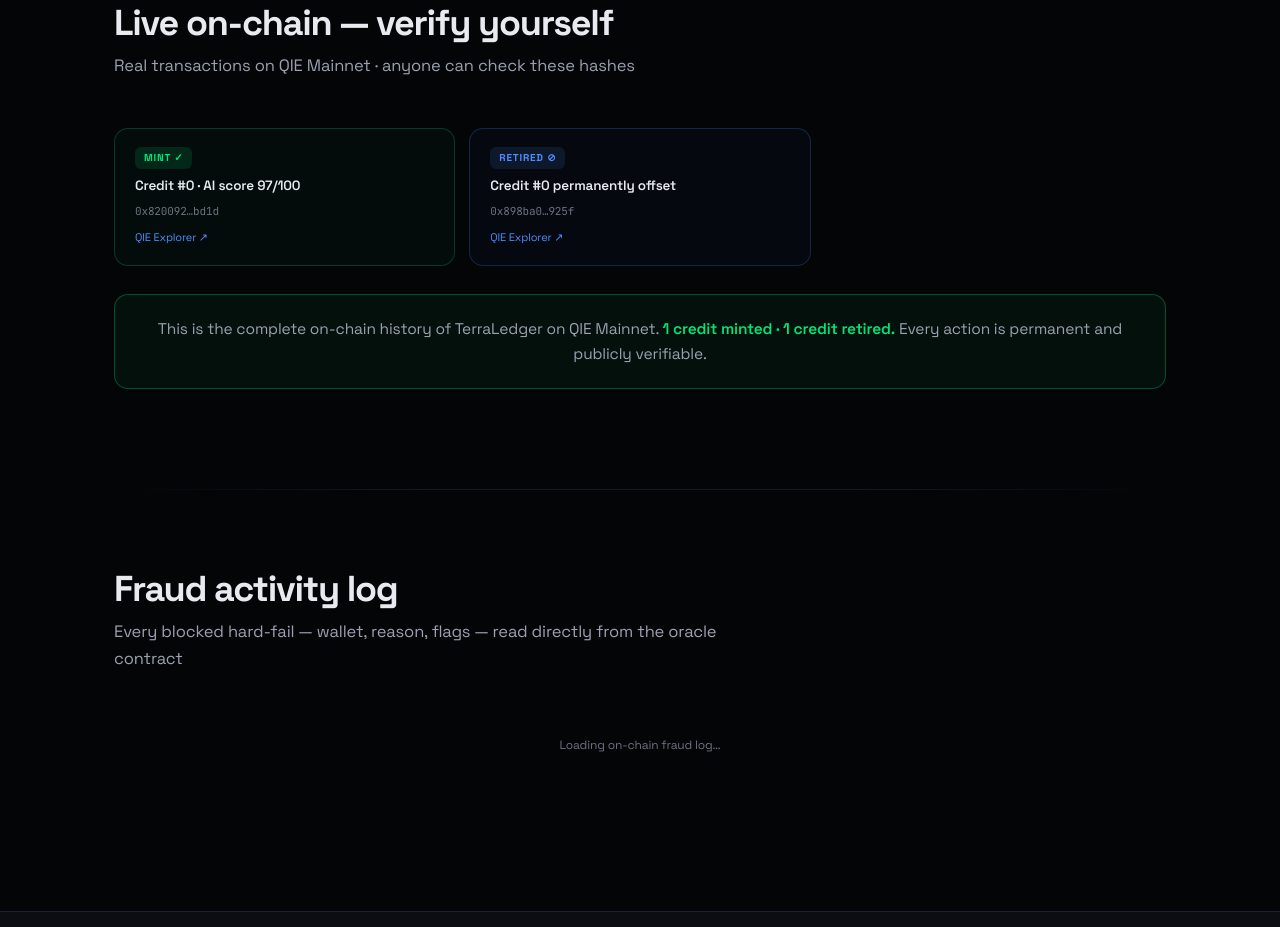
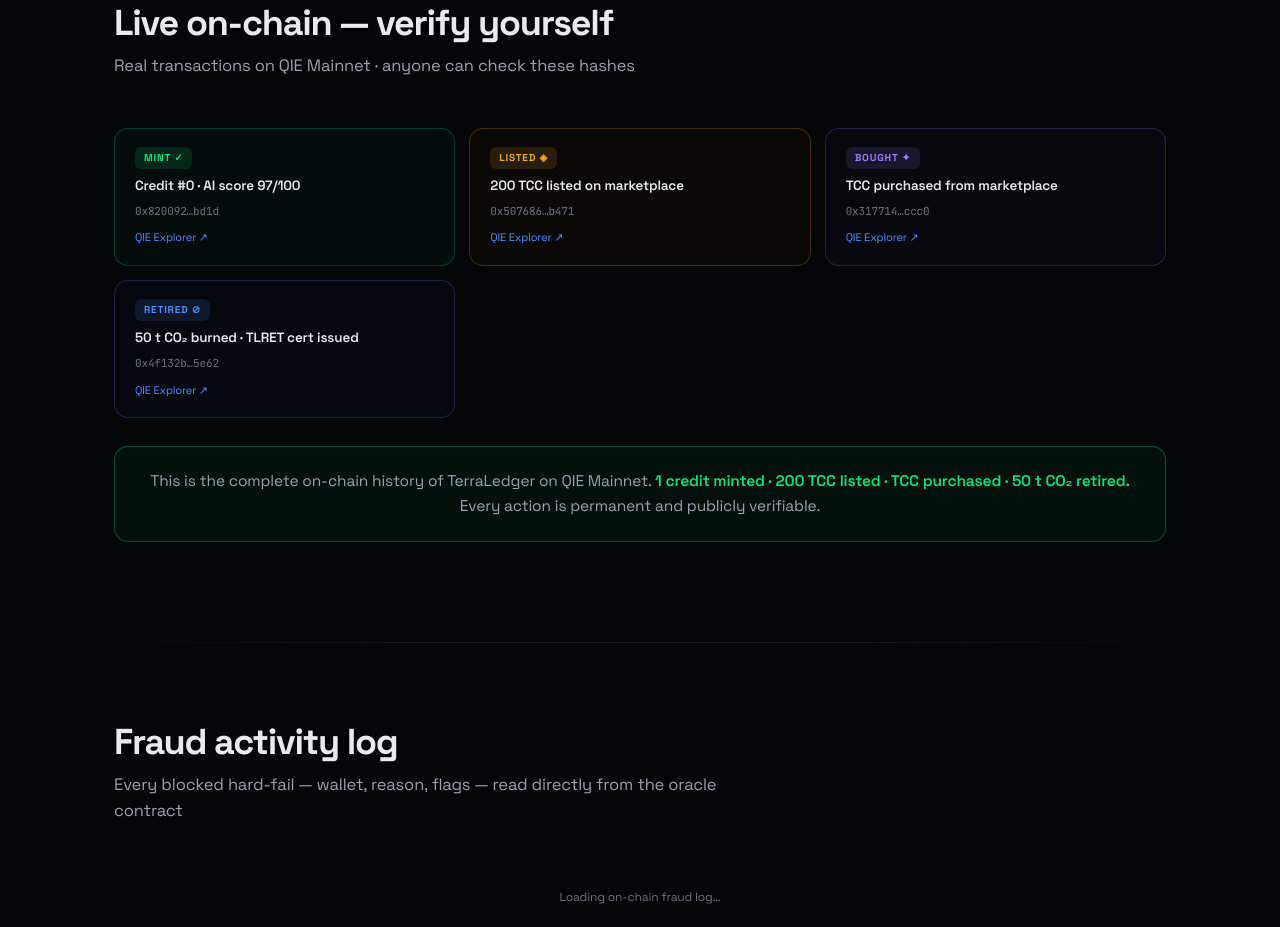
Before and after one commit to anushka-singh5/TerraLedger, a website: page index.html in a window 1280 px wide. Shown: the part 6280-7207 px from the top of the page. Drawn offline with Linux system fonts and the light colour scheme; a script that the page names is missing.

Commit message:
add onchain proof for all 4 mainnet transactions
added list and buy tx cards to the live proof section, fixed the retire
hash (was showing TCC issue tx, now points to the actual retire call),
and updated gate-line text to reflect the full flow: mint → list → buy → retire

```diff
--- a/index.html
+++ b/index.html
@@ -610,11 +610,17 @@
 .proof-txn.fraud{border-color:rgba(255,69,96,0.22);background:rgba(255,69,96,0.03)}
 .proof-txn.fraud:hover{border-color:rgba(255,69,96,0.45);box-shadow:0 8px 32px rgba(255,69,96,0.08)}
 .proof-txn.retire{border-color:rgba(79,140,255,0.22);background:rgba(79,140,255,0.03)}
-.proof-txn.retire:hover{border-color:rgba(79,140,255,0.45)}
+.proof-txn.retire:hover{border-color:rgba(79,140,255,0.45);box-shadow:0 8px 32px rgba(79,140,255,0.08)}
+.proof-txn.list{border-color:rgba(245,166,35,0.22);background:rgba(245,166,35,0.03)}
+.proof-txn.list:hover{border-color:rgba(245,166,35,0.45);box-shadow:0 8px 32px rgba(245,166,35,0.08)}
+.proof-txn.buy{border-color:rgba(157,123,255,0.22);background:rgba(157,123,255,0.03)}
+.proof-txn.buy:hover{border-color:rgba(157,123,255,0.45);box-shadow:0 8px 32px rgba(157,123,255,0.08)}
 .ptag{display:inline-flex;align-items:center;gap:5px;font-size:10px;font-weight:700;letter-spacing:.08em;text-transform:uppercase;padding:3px 9px;border-radius:6px;width:fit-content}
 .ptag.mint{background:rgba(0,229,122,0.12);color:var(--green)}
 .ptag.fraud{background:rgba(255,69,96,0.12);color:var(--red)}
 .ptag.retire{background:rgba(79,140,255,0.12);color:var(--blue)}
+.ptag.list{background:rgba(245,166,35,0.12);color:#f5a623}
+.ptag.buy{background:rgba(157,123,255,0.12);color:var(--purple)}
 .pdesc{font-size:13.5px;font-weight:600;color:var(--text);line-height:1.35}
 .phash{font-family:var(--mono);font-size:11px;color:var(--muted);line-height:1.5}
 .plink{font-size:11px;color:var(--blue);margin-top:2px;display:flex;align-items:center;gap:4px}
@@ -855,14 +861,26 @@
         <span class="phash">0x820092…bd1d</span>
         <span class="plink">QIE Explorer ↗</span>
       </a>
-      <a class="proof-txn retire" href="https://mainnet.qie.digital/tx/0x898ba01c33f6549497908e6c2317fea6c87d1bef35e4895963426d1cb2e0925f" target="_blank" rel="noopener">
-        <span class="ptag retire">Retired ⊘</span>
-        <span class="pdesc">Credit #0 permanently offset</span>
-        <span class="phash">0x898ba0…925f</span>
+      <a class="proof-txn list" href="https://mainnet.qie.digital/tx/0x507686319d2e4eb91e5fabb740a3f8c36489711348929a7f4116c971a321b471" target="_blank" rel="noopener">
+        <span class="ptag list">Listed ◈</span>
+        <span class="pdesc">200 TCC listed on marketplace</span>
+        <span class="phash">0x507686…b471</span>
         <span class="plink">QIE Explorer ↗</span>
       </a>
-    </div>
-    <div class="gate-line" style="margin-top:28px">This is the complete on-chain history of TerraLedger on QIE Mainnet. <strong>1 credit minted · 1 credit retired.</strong> Every action is permanent and publicly verifiable.</div>
+      <a class="proof-txn buy" href="https://mainnet.qie.digital/tx/0x317714cc2c6553e522da815bb902e61647804c0b3cf0a1d66183b689759fccc0" target="_blank" rel="noopener">
+        <span class="ptag buy">Bought ✦</span>
+        <span class="pdesc">TCC purchased from marketplace</span>
+        <span class="phash">0x317714…ccc0</span>
+        <span class="plink">QIE Explorer ↗</span>
+      </a>
+      <a class="proof-txn retire" href="https://mainnet.qie.digital/tx/0x4f132bf93af8bbb7ed09206a5fb07977b27b6f44ab5d6f326e67e06463a65e62" target="_blank" rel="noopener">
+        <span class="ptag retire">Retired ⊘</span>
+        <span class="pdesc">50 t CO₂ burned · TLRET cert issued</span>
+        <span class="phash">0x4f132b…5e62</span>
+        <span class="plink">QIE Explorer ↗</span>
+      </a>
+    </div>
+    <div class="gate-line" style="margin-top:28px">This is the complete on-chain history of TerraLedger on QIE Mainnet. <strong>1 credit minted · 200 TCC listed · TCC purchased · 50 t CO₂ retired.</strong> Every action is permanent and publicly verifiable.</div>
   </div>
 
   <!-- FRAUD ACTIVITY LOG -->
```
